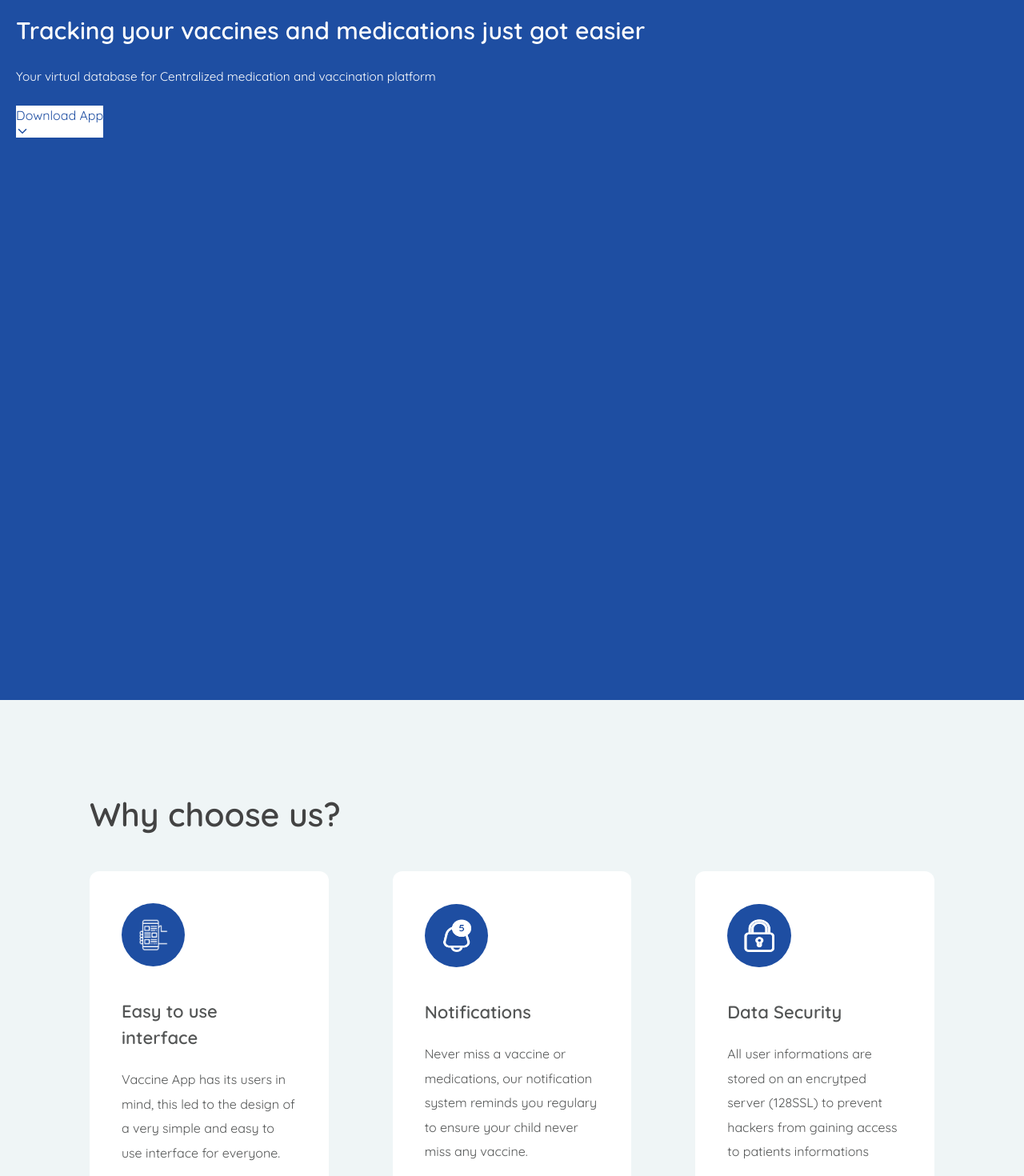
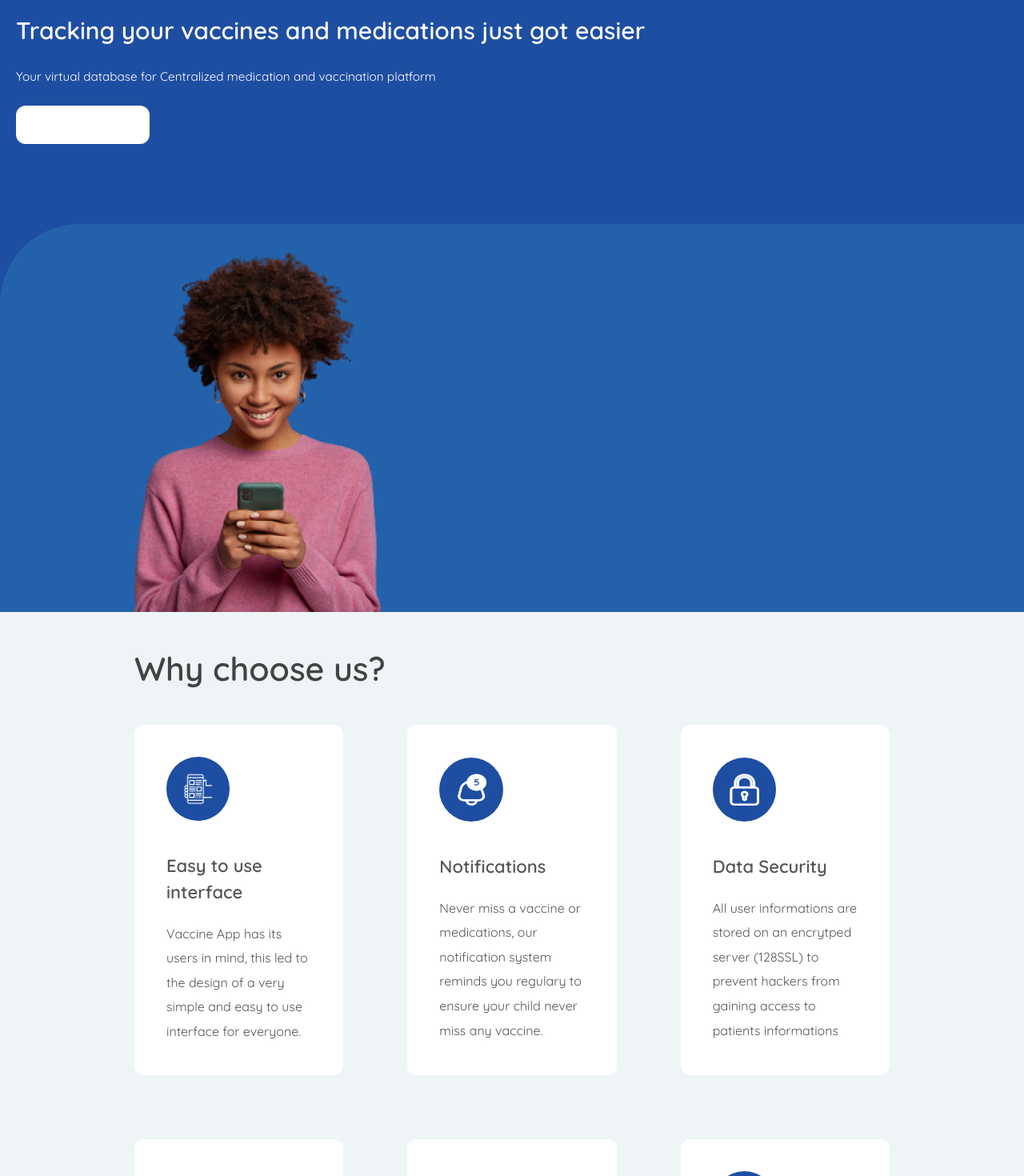
Before and after one commit to heismyke/vaccine-app, a React (Vite) app: page / in a window 1280 px wide. Shown: the part 140-1610 px from the top of the page at 80% size. Built offline with nearby package versions, Linux system fonts and the light colour scheme.

Commit message:
new feature

```diff
--- a/src/components/Header.jsx
+++ b/src/components/Header.jsx
@@ -5,10 +5,10 @@ import Navbar from "../shared/Navbar";
 
 function Header() {
   return (
-    <header className="w-[100%] h-[1015px] bg-[#1E4EA2]">
+    <header className="w-[100%]  bg-[#1E4EA2]">
       <Navbar iconColor="text-white" logoColor="text-white" />
-      <div className="p-5 mt-8">
-        <div className="">
+      <div className=" flex justify-between flex-col gap-20 mt-8">
+        <div className="p-5">
           <h1 className="text-white font-semibold leading-[45px] text-[30px]">
             Tracking your vaccines and medications just got easier
           </h1>
@@ -16,18 +16,18 @@ function Header() {
             Your virtual database for Centralized medication and vaccination
             platform
           </p>
-          <button className="bg-white text-[#1E4EA2]">
-            Download App
-            <IoIosArrowDown />
-          </button>
-          {/* <Button
-            color={"bg-white"}
-            colorFont={"text-bg-[#1E4EA2]"}
-            font={"font-semibold"}
-          >
+
+          <Button color={"bg-white text-[#1E4EA2]"} font={"font-semibold"}>
             Download App
             <IoIosArrowDown />{" "}
-          </Button> */}
+          </Button>
+        </div>
+        <div className="w-full  bg-[#2362AB]  rounded-tl-[100px]">
+          <img
+            src="../assets/header_image.png"
+            className="h-[485px] relative -left-[25px] object-cover"
+            alt="Header Image thumbnail"
+          />
         </div>
       </div>
     </header>
--- a/src/components/Why_Choose_Us.jsx
+++ b/src/components/Why_Choose_Us.jsx
@@ -6,6 +6,7 @@ import HeadingWithSubheading from "../shared/SharedContainer/HeadingWithSubheadi
 
 function WhyChooseUs() {
   return (
+    <div className="bg-[#EFF5F6]">
       <SharedContainer variant="default">
         <HeadingWithSubheading heading="Why choose us?" />
         <div className="grid  gap-5  xl:gap-20  my-5 md:grid-cols-2 lg:grid-cols-3">
@@ -33,6 +34,7 @@ function WhyChooseUs() {
           ))}
         </div>
       </SharedContainer>
+    </div>
   );
 }
 
--- a/src/shared/SharedContainer/index.jsx
+++ b/src/shared/SharedContainer/index.jsx
@@ -1,9 +1,9 @@
 import React from "react";
 
 const SharedContainer = ({ children, variant }) => {
-  const baseStyles = "p-10 xl:p-28";
+  const baseStyles = "p-10 xl:w-[80%] 2xl:w-[50%] mx-auto";
   const variants = {
-    default: "bg-[#EFF5F6] p-10 xl:p-28",
+    default: "bg-[#EFF5F6] p-10  xl:w-[80%] 2xl:w-[50%] mx-auto",
   };
   return (
     <div
```
Also changed, not shown: jsconfig.json (+2 -6 lines), jsconfig.node.json (added, +8 -0 lines), public/assets/header_image.png (added). Lines whose indentation alone changed are shown as unchanged.
